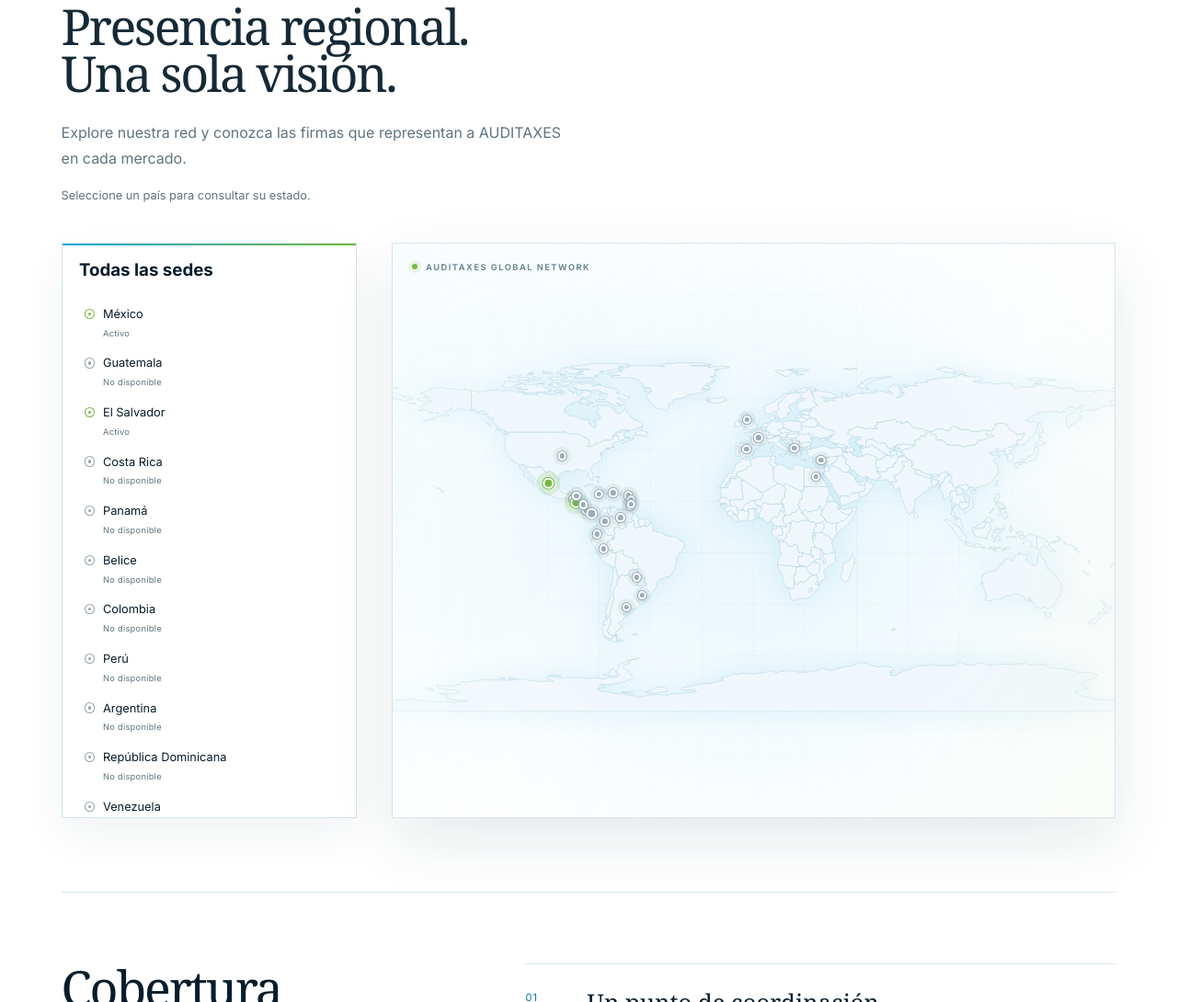
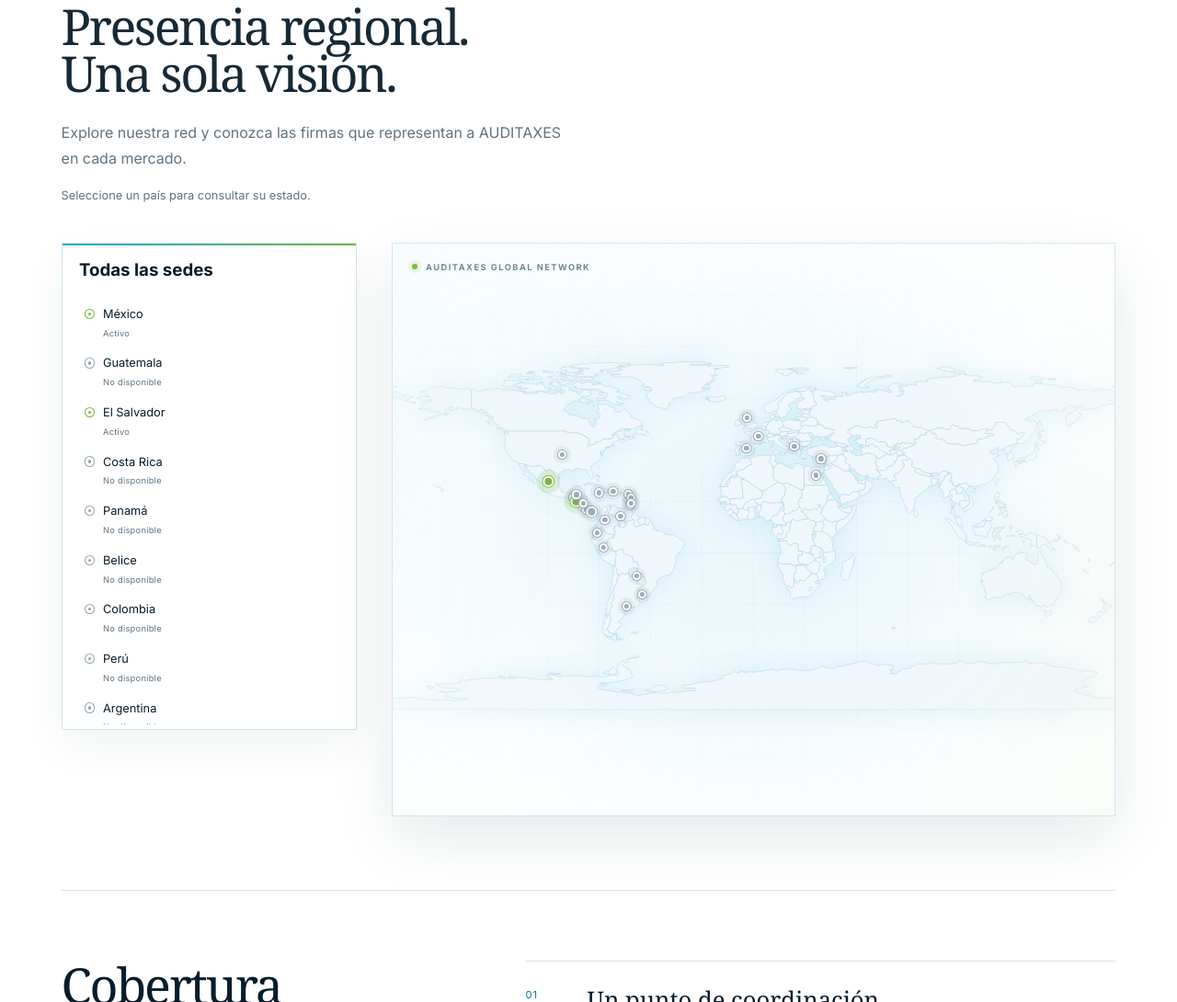
Before and after one commit to suit-softwareMX/SiAudTax_Multisite, an Astro site: page / in a window 1280 px wide. Shown: the part 1803-2893 px from the top of the page at 92% size. Built offline with nearby package versions, Linux system fonts and the light colour scheme; Astro itself is replaced by a stand-in of ours.

Commit message:
scroll del mapa

```diff
--- a/src/styles/global.css
+++ b/src/styles/global.css
@@ -138,10 +138,10 @@
 .map-intro > p { color: var(--muted); line-height: 1.7; max-width: 34rem; }
 .map-help { font-size: .8rem; }
 .network-interactive { align-items: stretch; display: grid; gap: clamp(1.5rem, 3vw, 3rem); grid-template-columns: minmax(17rem, .58fr) minmax(0, 1.42fr); margin-top: 2.5rem; }
-.all-locations { background: rgb(255 255 255 / .78); border: 1px solid rgb(199 220 231 / .8); box-shadow: 0 18px 44px rgb(16 55 72 / .06); min-width: 0; padding: 1.1rem 1.15rem .35rem; position: relative; }
+.all-locations { align-self: start; background: rgb(255 255 255 / .78); border: 1px solid rgb(199 220 231 / .8); box-shadow: 0 18px 44px rgb(16 55 72 / .06); min-width: 0; padding: 1.1rem 1.15rem .35rem; position: relative; }
 .all-locations::before { background: linear-gradient(90deg, var(--cyan), var(--green)); content: ""; height: 2px; left: 0; position: absolute; right: 0; top: 0; }
-.all-locations ul { list-style: none; margin: 0; max-height: min(39rem, 70vh); overscroll-behavior: contain; overflow-y: auto; padding: 0 .45rem 0 0; scrollbar-color: rgb(38 169 216 / .75) rgb(221 238 245 / .65); scrollbar-width: thin; }
-.all-locations ul::-webkit-scrollbar { width: .45rem; }
+.all-locations ul { height: clamp(20rem, 58vh, 34rem); list-style: none; margin: 0; overscroll-behavior: contain; overflow-y: scroll; padding: 0 .55rem 0 0; scrollbar-color: rgb(38 169 216 / .85) rgb(221 238 245 / .8); scrollbar-gutter: stable; scrollbar-width: thin; }
+.all-locations ul::-webkit-scrollbar { width: .55rem; }
 .all-locations ul::-webkit-scrollbar-track { background: rgb(221 238 245 / .65); border-radius: 99px; }
 .all-locations ul::-webkit-scrollbar-thumb { background: linear-gradient(var(--cyan), var(--green)); border-radius: 99px; }
 .country-groups h3 { color: var(--petroleum); font-size: .66rem; letter-spacing: .16em; margin: 0 0 .55rem; text-transform: uppercase; }
```
